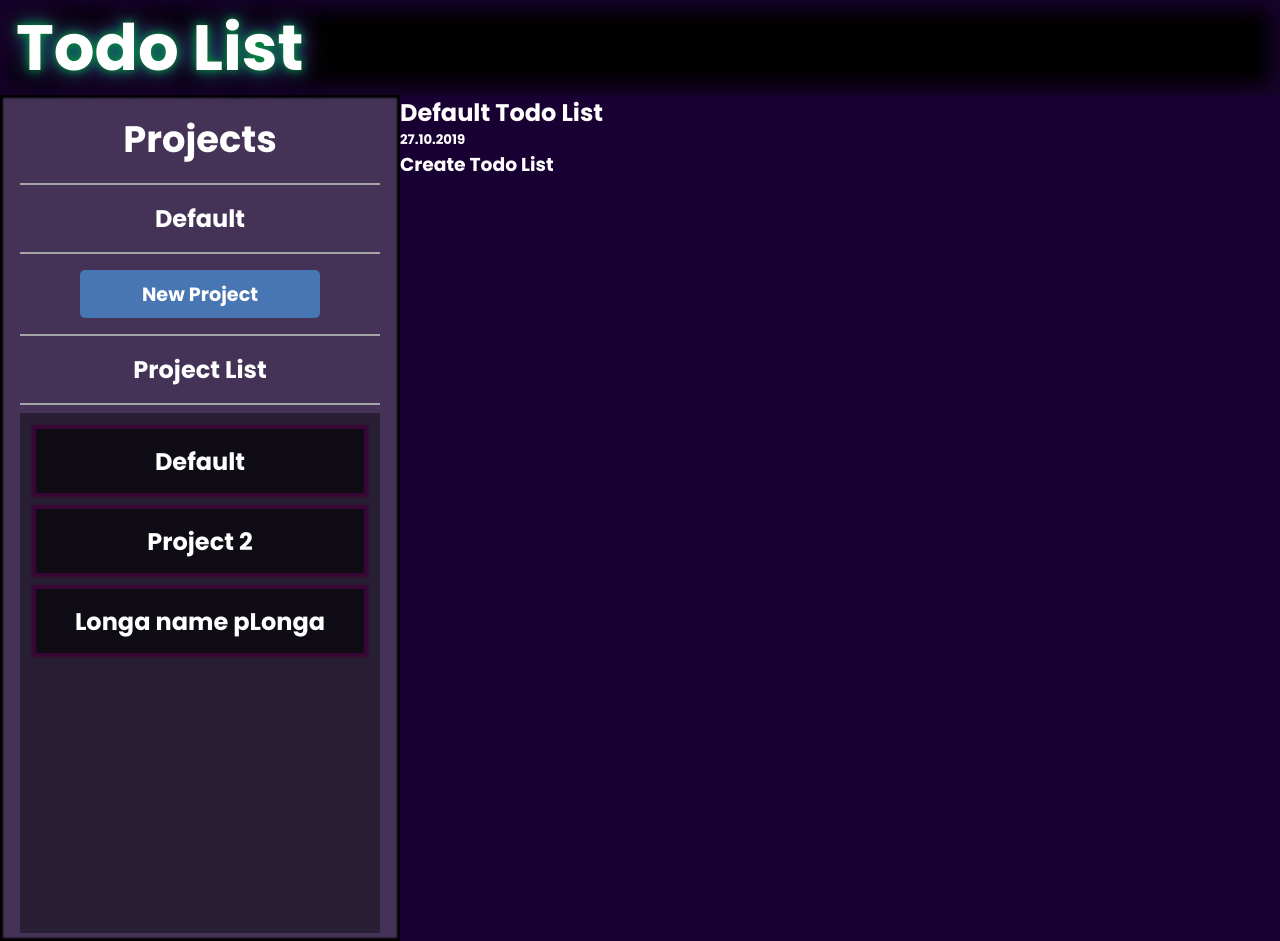
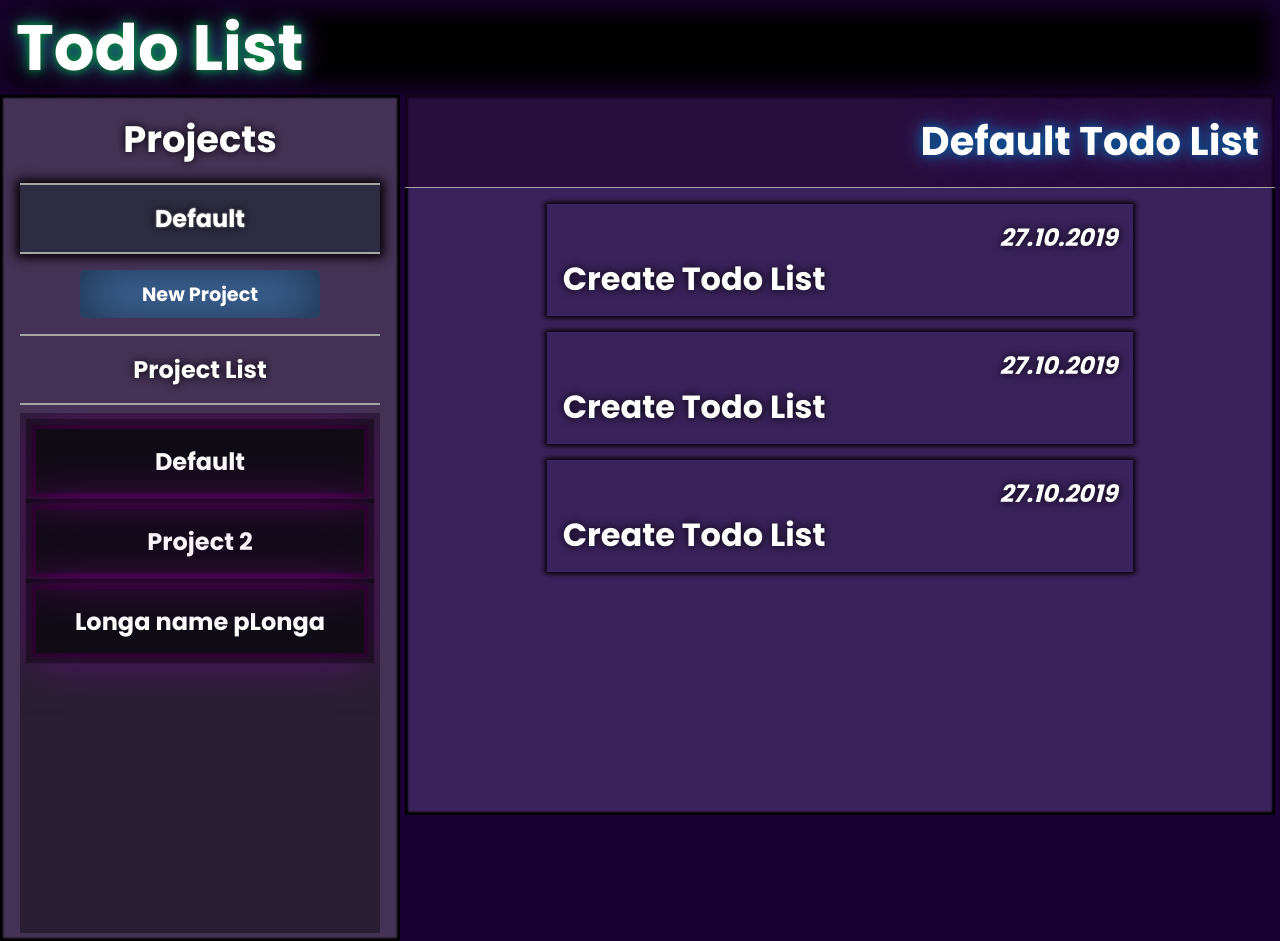
Before and after one commit to igorashs/todo-list, a plain HTML site: page index.html in a window 1280 px wide. Drawn offline with Linux system fonts and the light colour scheme.

Commit message:
add style for main

```diff
--- a/index.html
+++ b/index.html
@@ -68,11 +68,45 @@
             <span class="opened-prj">Default</span> Todo List
           </h2>
           <div class="todo-list">
+            <!-- +todo-item -->
             <div class="todo-item" data-id="0">
-              <h5 class="date">27.10.2019</h5>
-              <h3 class="title">Create Todo List</h3>
-              <!-- !make a menu option -->
+              <div class="short-description">
+                <h5 class="date">27.10.2019</h5>
+                <h3 class="title">Create Todo List</h3>
+              </div>
+              <div class="todo-options">
+                <button class="button complete" tabindex="-1">&#x2713;</button>
+                <button class="button open" tabindex="-1">Open</button>
+                <button class="button delete" tabindex="-1">Delete</button>
+              </div>
             </div>
+            <!-- -todo-item -->
+            <!-- +todo-item -->
+            <div class="todo-item" data-id="0">
+              <div class="short-description">
+                <h5 class="date">27.10.2019</h5>
+                <h3 class="title">Create Todo List</h3>
+              </div>
+              <div class="todo-options">
+                <button class="button complete" tabindex="-1">&#x2713;</button>
+                <button class="button open" tabindex="-1">Open</button>
+                <button class="button delete" tabindex="-1">Delete</button>
+              </div>
+            </div>
+            <!-- -todo-item -->
+            <!-- +todo-item -->
+            <div class="todo-item" data-id="0">
+              <div class="short-description">
+                <h5 class="date">27.10.2019</h5>
+                <h3 class="title">Create Todo List</h3>
+              </div>
+              <div class="todo-options">
+                <button class="button complete" tabindex="-1">&#x2713;</button>
+                <button class="button open" tabindex="-1">Open</button>
+                <button class="button delete" tabindex="-1">Delete</button>
+              </div>
+            </div>
+            <!-- -todo-item -->
           </div>
         </main>
         <!-- -main -->
--- a/styles/global-style.css
+++ b/styles/global-style.css
@@ -28,7 +28,7 @@ body {
   display: flex;
   align-items: center;
   background-color: #000;
-  box-shadow: inset 0 0 20px 10px rgba(51, 7, 100, 0.445);
+  box-shadow: inset 0 0 20px 10px rgba(51, 7, 100, 0.45);
   z-index: 66;
 }
 .header h1 {
@@ -58,6 +58,7 @@ body {
 }
 
 .projects-menu .title {
+  text-shadow: 0 0 10px #000;
   padding: 1rem;
   width: 90%;
   font-size: 2.3rem;
@@ -66,6 +67,9 @@ body {
 }
 
 .projects-menu .current-project {
+  text-shadow: 0 0 10px #000, 0 0 2px rgb(255, 255, 255);
+  background-color: rgba(25, 38, 47, 0.5);
+  box-shadow: 0 0 10px 2px #000, 0 0 10px 4px rgb(48, 29, 53);
   width: 90%;
   text-align: center;
   font-size: 1.5rem;
@@ -81,6 +85,8 @@ body {
   border-radius: 5px;
   background-color: rgb(72, 118, 179);
   color: #fff;
+  box-shadow: inset 0 0 50px 4px rgba(0, 0, 0, 0.6);
+  transition-duration: 0.2s;
 }
 .projects-menu .button:hover {
   background-color: rgb(77, 133, 206);
@@ -104,8 +110,8 @@ body {
   flex-direction: column;
   align-items: center;
   background-color: rgba(0, 0, 0, 0.4);
+  padding: 1rem;
   overflow: auto;
-  padding: 1rem;
 }
 /* +project-element */
 .project-element {
@@ -132,18 +138,22 @@ body {
   transform: translateY(-100%);
   transition-duration: 1s;
   overflow: hidden;
+  box-shadow: 0 0 1px 10px rgba(0, 0, 0, 0.4),
+    0 0 50px 5px rgba(129, 0, 146, 0.644);
 }
 .project-options .delete {
   background-color: rgb(78, 33, 33);
   transform: translateX(-130%);
   transition-duration: 0.2s;
   width: 20%;
+  box-shadow: inset 0 0 10px 4px rgba(0, 0, 0, 0.6);
 }
 .project-options .open {
   background-color: rgb(52, 98, 52);
   transform: translateX(130%);
   transition-duration: 0.2s;
   width: 80%;
+  box-shadow: inset 0 0 10px 4px rgba(0, 0, 0, 0.6);
 }
 .project-options .open:hover {
   background-color: rgb(26, 153, 26);
@@ -167,7 +177,114 @@ body {
 /* -projects menu */
 
 /* +main */
+.main {
+  margin: 0 5px;
+  display: flex;
+  flex-direction: column;
+  height: 90vh;
+  background-color: rgba(137, 115, 187, 0.3);
+  box-shadow: inset 0 0 2px 3px rgb(0, 0, 0);
+}
 
+.main .title:first-child {
+  background-color: #1e042ba6;
+  font-size: 2.5rem;
+  padding: 1rem;
+  text-align: right;
+  text-shadow: 0 0 10px rgb(3, 82, 156), 0 0 20px rgb(0, 129, 146),
+    0 0px 30px rgb(115, 3, 143);
+  border-bottom: 1px solid rgb(165, 165, 165);
+}
+
+.todo-list {
+  width: 100%;
+  padding: 1rem;
+  grid-row-gap: 1rem;
+  display: grid;
+  justify-items: center;
+  overflow: auto;
+}
+
+/* +todo-item */
+.todo-item {
+  width: 70%;
+  height: 7rem;
+  display: flex;
+  flex-direction: column;
+  box-shadow: 0 0 5px 2px rgb(0, 0, 0);
+  overflow: hidden;
+  cursor: pointer;
+}
+.short-description {
+  text-shadow: 0 0 10px #000;
+  padding: 1rem;
+  min-height: 7rem;
+  display: flex;
+  flex-direction: column;
+}
+.short-description .date {
+  font-size: 1.5rem;
+  font-style: italic;
+  align-self: flex-end;
+}
+.short-description .title {
+  font-size: 2rem;
+}
+.todo-options {
+  padding: 0.5rem;
+  align-self: flex-end;
+  display: grid;
+  width: 20rem;
+  height: 7rem;
+  grid-template-areas:
+    'c o'
+    'c d';
+  transform: translate(100%, -100%);
+  transition-duration: 0.4s;
+  background-color: rgba(0, 0, 0, 1);
+  box-shadow: inset 0 0 20px 10px rgba(3, 47, 77, 0.8);
+  grid-row-gap: 3px;
+  grid-column-gap: 3px;
+}
+.todo-options .button {
+  border-radius: 5px;
+  border: 0;
+  color: #fff;
+  font-weight: 700;
+  text-shadow: 0 2px 2px #000, 0 -2px 2px rgba(94, 34, 129, 0.5);
+  box-shadow: inset 0 0 100px 2px rgba(94, 34, 129, 0.5),
+    inset 0 0 4px 2px rgb(0, 0, 0);
+  transition-duration: 0.1s;
+}
+.todo-options .complete {
+  background-color: rgba(36, 121, 177, 0.6);
+  font-size: 3rem;
+  grid-area: c;
+}
+.todo-options .open {
+  font-size: 1.5rem;
+  background-color: rgb(141, 156, 0);
+}
+.todo-options .delete {
+  font-size: 1.5rem;
+  background-color: rgb(156, 0, 0);
+}
+.todo-item:hover .todo-options {
+  transform: translate(0, -100%);
+}
+.todo-item:hover {
+  box-shadow: inset 0 0 5px 2px rgb(0, 0, 0);
+}
+.todo-options .complete:hover {
+  background-color: rgba(35, 153, 231, 0.6);
+}
+.todo-options .open:hover {
+  background-color: rgb(180, 200, 0);
+}
+.todo-options .delete:hover {
+  background-color: rgb(199, 0, 0);
+}
+/* -todo-item */
 /* -main */
 
 /* +additional styles */
```
